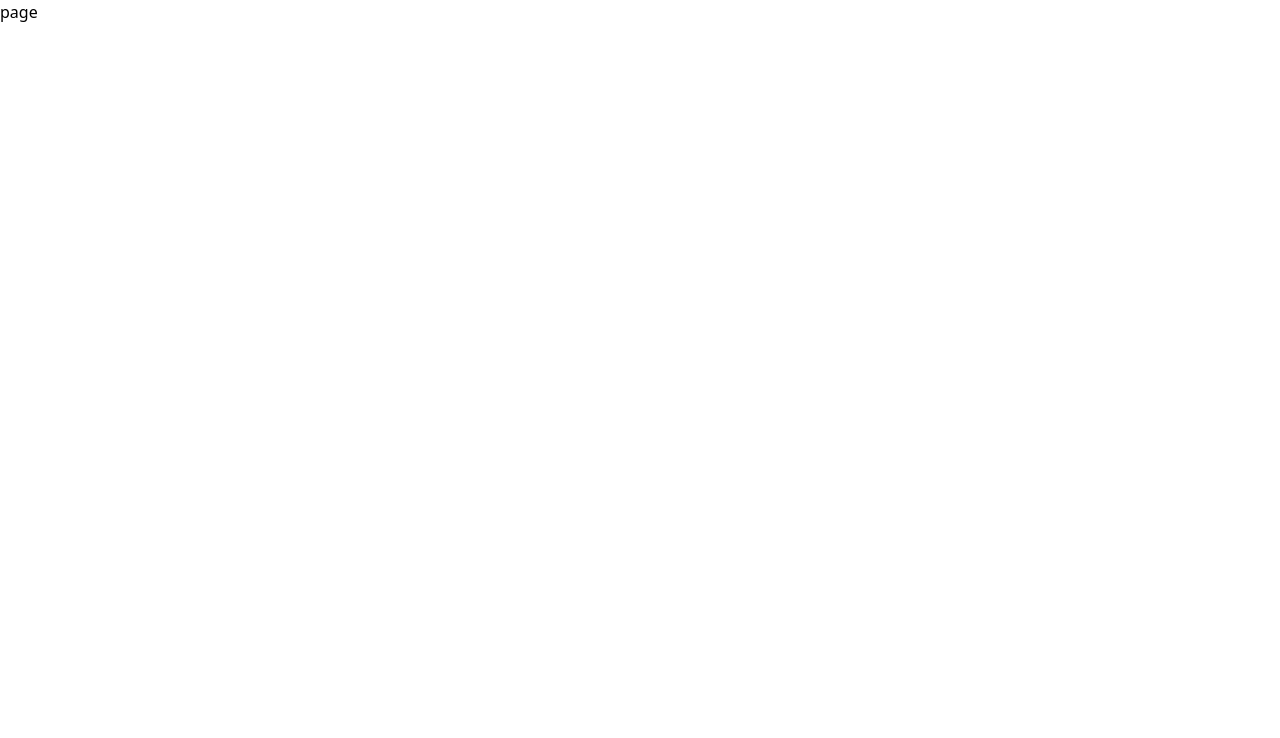
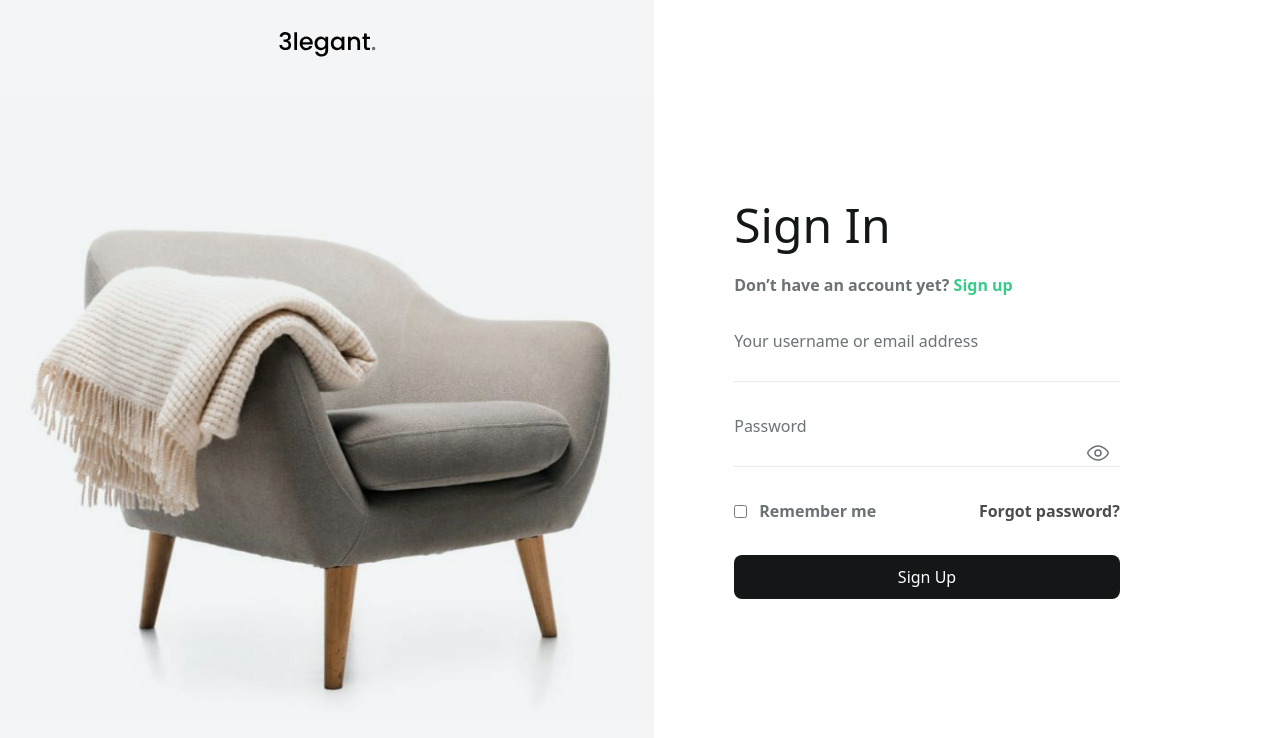
Before and after one commit to KhatunaGG/e-commerce-ui-design, a Next.js app: page /sign-in in a window 1280 px wide. Shown: the top 738 px of the page. Built offline with nearby package versions, Linux system fonts and the light colour scheme.

Commit message:
added: sign-in page/component

```diff
--- a/src/app/(auth)/sign-in/page.tsx
+++ b/src/app/(auth)/sign-in/page.tsx
@@ -1,7 +1,13 @@
-import React from 'react'
+import { MainImage, SignIn  } from "@/app/components/__organism";
+import React from "react";
 
 export default function page() {
   return (
-    <div>page</div>
-  )
+    <div className="w-full flex flex-col lg:flex-row">
+      <div className="w-full lg:w-[51.11%] ">
+        <MainImage />
+      </div>
+      <SignIn />
+    </div>
+  );
 }
--- a/src/app/components/__molecules/input/Input.tsx
+++ b/src/app/components/__molecules/input/Input.tsx
@@ -27,6 +27,8 @@ export default function Input<T extends FieldValues>({
       ? "User Name"
       : fieldName === "email"
       ? "Email"
+      : fieldName === "signInName"
+      ? "Your username or email address"
       : "Password";
 
   return (
--- a/src/app/components/__organism/dashboard/Dashboard.tsx
+++ b/src/app/components/__organism/dashboard/Dashboard.tsx
@@ -1,13 +1,11 @@
-import Header from "../header/Header"
-
+import Header from "../header/Header";
 
 const Dashboard = () => {
   return (
     <section>
-        <Header />
+      <Header />
+    </section>
+  );
+};
 
-    </section>
-  )
-}
-
-export default Dashboard
+export default Dashboard;
--- a/src/app/components/__organism/index.tsx
+++ b/src/app/components/__organism/index.tsx
@@ -2,3 +2,5 @@ export { default as Header } from "./header/Header";
 export { default as SignUp } from "./signUp/SignUp";
 export { default as MainImage } from "./mainImage/MainImage";
 export { default as SignUpForm } from "./signUpForm/SignUpForm";
+export { default as SignIn } from "./signIn/SignIn";
+export { default as SignInForm } from "./signInFrom/SignInForm";
--- /dev/null
+++ b/src/app/components/__organism/signIn/SignIn.tsx
@@ -0,0 +1,26 @@
+import Link from "next/link";
+import React from "react";
+import SignInForm from "../signInFrom/SignInForm";
+
+const SignIn = () => {
+  return (
+    <section className="bg-white-300 w-full lg:w-[48.88%] min-h-screen flex flex-col items-center justify-center gap-8 lg:pl-[80px] lg:pr-[160px]">
+      <div className="w-full flex flex-col gap-6 px-8 lg:px-0">
+        <h1 className="text-5xl font-medium text-[#141718]">Sign In</h1>
+        <p className="text-[#6C7275] text-base font-semibold">
+          Don’t have an account yet?{" "}
+          <Link
+            href="/sign-in"
+            className="text-[#38CB89] cursor-pointer inline-block transform hover:underline transition-transform duration-300 ease-in-out hover:scale-105"
+          >
+            Sign up
+          </Link>
+        </p>
+      </div>
+      <SignInForm />
+
+    </section>
+  );
+};
+
+export default SignIn;
--- /dev/null
+++ b/src/app/components/__organism/signInFrom/SignInForm.tsx
@@ -0,0 +1,66 @@
+"use client";
+import { Input, Submit } from "../../__molecules";
+import { useForm } from "react-hook-form";
+import { zodResolver } from "@hookform/resolvers/zod";
+import z from "zod";
+import Link from "next/link";
+
+export const signInSchema = z.object({
+  signInName: z
+    .string()
+    .min(1, "Your name is required")
+    .max(50, "Name is too long")
+    .nonempty("Your name is required"),
+  password: z
+    .string()
+    .min(4, "Password must be at least 4 characters")
+    .max(15, "Password must be less then 15 characters")
+    .nonempty("Password is required"),
+});
+
+export type SignInType = z.infer<typeof signInSchema>;
+
+const SignInForm = () => {
+  const {
+    register,
+    // handleSubmit,
+    formState: {
+      errors,
+
+      // isSubmitting
+    },
+    // reset,
+  } = useForm<SignInType>({
+    resolver: zodResolver(signInSchema),
+    defaultValues: {
+      signInName: "",
+      password: "",
+    },
+  });
+
+  return (
+    <form className="w-full flex flex-col gap-8 px-8 lg:px-0">
+      <Input register={register} errors={errors} fieldName="signInName" />
+      <Input register={register} errors={errors} fieldName="password" />
+      <div className="w-full flex items-center justify-between">
+        <div className="w-full flex items-center gap-3">
+          <input type="checkbox" name="" id="" />
+          <p className="text-[#6C7275] text-xs md:text-sm lg:text-base font-semibold">
+            Remember me
+          </p>
+        </div>
+        <Link
+          href={""}
+          className="w-full cursor-pointer inline-block transform hover:underline transition-transform duration-300 ease-in-out hover:scale-105"
+        >
+          <p className="block w-full text-base font-semibold text-right text-black/70">
+            Forgot password?
+          </p>
+        </Link>
+      </div>
+      <Submit />
+    </form>
+  );
+};
+
+export default SignInForm;
```
